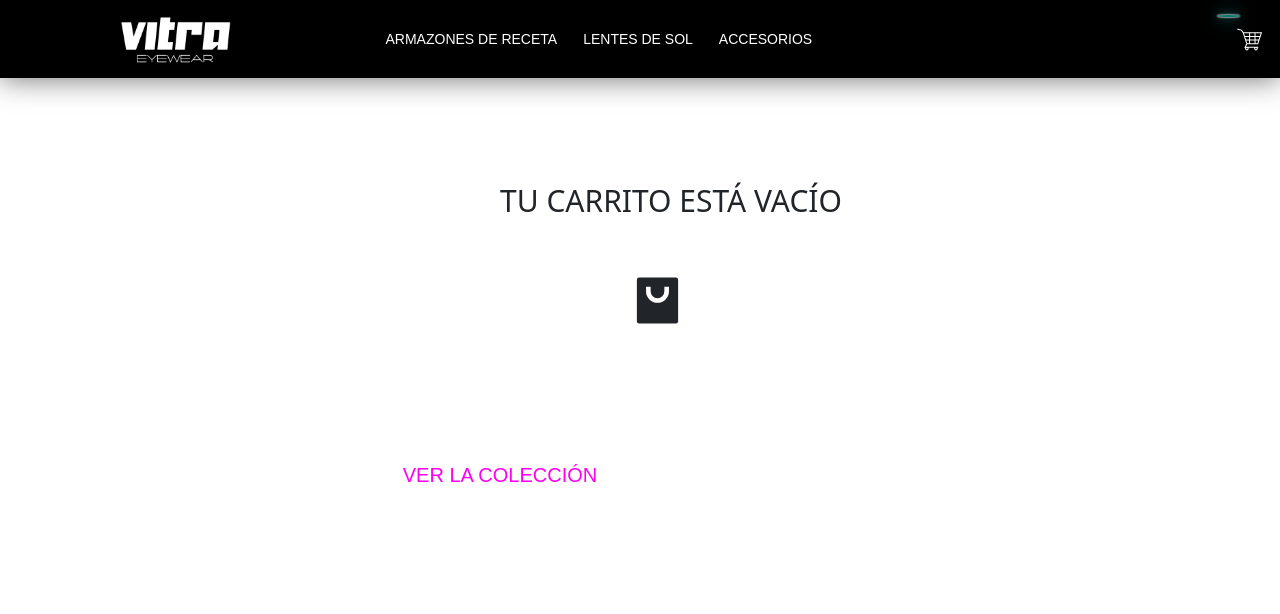
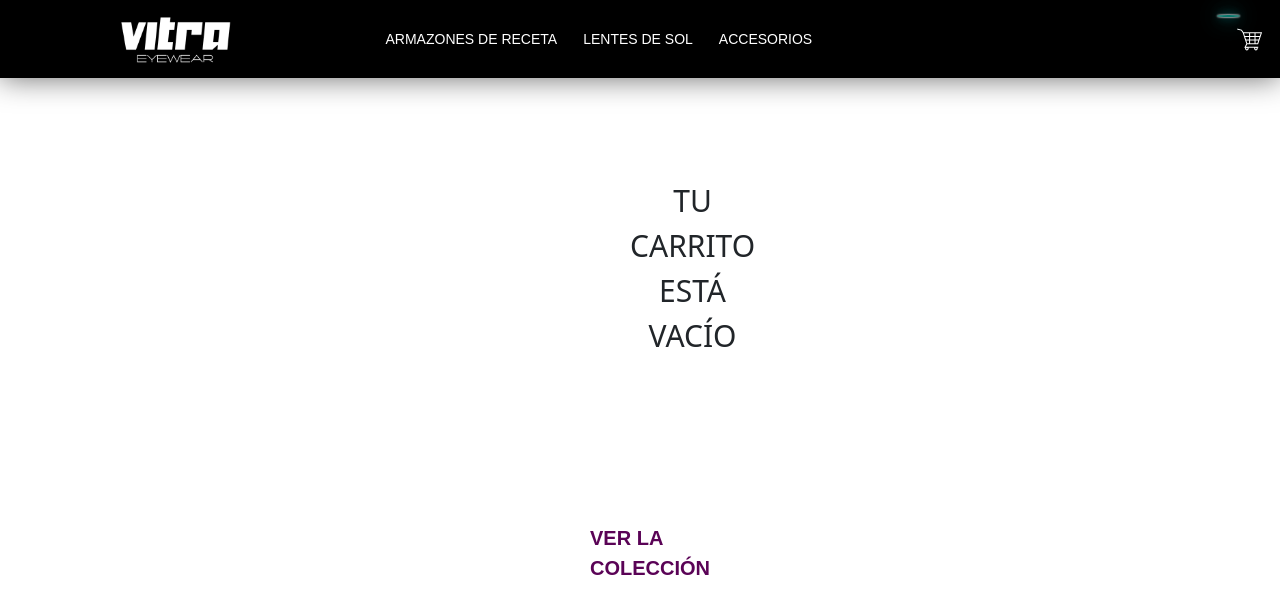
Before and after one commit to BadWolf1899/shop-lopez, a React (Create React App) app: page /cart in a window 1280 px wide. Shown: the top 614 px of the page. Built offline with nearby package versions, Linux system fonts and the light colour scheme.

Commit message:
Estilos finales

```diff
--- a/src/components/styles/Baner.css
+++ b/src/components/styles/Baner.css
@@ -16,7 +16,13 @@
     text-align: center;
     font-weight: 600;
     display: flex;
-    margin-left: 35rem;
-    margin-right: 35rem;
+    margin-left: 32rem;
+    margin-right: 32rem;
     margin-top: 1rem;
+    color: azure;
+    padding-left: 5rem;
+    padding-right: 5rem;
+    padding-top: 0.3rem;
+    padding-bottom: 0.3rem;
+    background-color: black;
 }
--- a/src/components/styles/Item.css
+++ b/src/components/styles/Item.css
@@ -53,13 +53,11 @@ transition: transform 750ms;
   text-justify: auto;
   margin-left: 10rem;
   margin-top: -2rem;
+  text-transform: uppercase;
   transition: font-size .4s ease-in-out;
   background-color: transparent;
   text-decoration: none;
 }
-
-
-
 
 .price{
     color: #000;
--- a/src/components/styles/ItemCart.css
+++ b/src/components/styles/ItemCart.css
@@ -26,16 +26,7 @@
     box-shadow: 0, 0, 2rem #00000045;
 }
 
- .title{
-background-color: transparent;
-font-size: 20px;
-color: #000000;
-text-align: right;
-font-weight: 300;
-display: flex;
-margin-top: 0;
-margin-left: 0%;
-}
+
 
 .price {
     font-family: futura-pt,sans-serif;
@@ -101,7 +92,8 @@ border-color: #fffbfb00;
 
 .empty{
 margin-top: 10rem;
-  margin-left: 50rem;
+margin-left: 63rem;
+margin-right: 63rem;
 text-align: center;
 font-size: 30px;
 box-sizing: border-box;
@@ -109,43 +101,47 @@ display: flex;
 font-weight: 500;
 text-transform: uppercase;
     }
+
 .bag{
 margin-top: 5rem;
-  margin-left: 63rem;
+margin-left: 75rem;
+margin-right: 75rem;
 text-align: center;
 font-size: 55px;
 box-sizing: border-box;
 display: flex;
 }
+
 .collection{
       justify-items: center;
+      text-decoration-color: none;
+      text-emphasis-color: none;
       align-items: flex-end;
-      margin-left: -28rem;
-      margin-top: 13rem;
-      font-weight: 300;
+      margin-left: 65rem;
+      margin-right: 70rem;
+      margin-top: 6rem;
+      font-weight: 700;
       text-transform: uppercase;
       text-decoration: none;
-      color: #ff00f2;
-      font-family: furura-pt, sans-serif;
+      color: #5a0356;
+      font-family: sans-serif, sans-serif;
       font-size: 20px;
       justify-content: center;
       right: 25rem;
-      padding: 2px 2px 2px 2px;
       display: flex;
       align-items: center;
 }
 
-    .collection :hover{
+.collection:hover {
+  text-decoration: none;
   color: #ffffff;
-      box-sizing: border-box;
-      box-shadow: #000000;
       text-shadow:
-      0 0 7px #df13fe,
-      0 0 10px rgba(242, 88, 237, 0.809),
-      0 0 21px rgba(247, 102, 250, 0.934),
-      0 0 42px #bc13fe,
-      0 0 82px #bc13fe,
-      0 0 92px #df13fe,
-      0 0 102px #bc13fe,
-      0 0 151px #bc13fe;
+      0 0 7px #13feee,
+      0 0 10px rgba(88, 242, 239, 0.809),
+      0 0 21px rgba(102, 243, 250, 0.934),
+      0 0 42px #13fef6,
+      0 0 82px #13fef6,
+      0 0 92px #13f6fe,
+      0 0 102px #13eafe,
+      0 0 151px #13fefa;
 }
--- a/src/components/styles/ItemDetail.css
+++ b/src/components/styles/ItemDetail.css
@@ -49,7 +49,6 @@
   }
 
   .title{
-margin-top: 4rem;
 background-color: transparent;
 font-size: 25px;
 color: #000000;
@@ -77,19 +76,19 @@ color: #000000;
 text-align: right;
 font-weight: 500;
 text-decoration: none;
-margin-top: 5rem;
+margin-top: 15rem;
 }
 
-.compra :hover{
-    color: rgb(255, 255, 255);
+.compra:hover {
     text-decoration: none;
-    text-shadow:
-    0 0 7px #df13fe,
-    0 0 10px rgba(242, 88, 237, 0.809),
-    0 0 21px rgba(247, 102, 250, 0.934),
-    0 0 42px #bc13fe,
-    0 0 82px #bc13fe,
-    0 0 92px #df13fe,
-    0 0 102px #bc13fe,
-    0 0 151px #bc13fe;
-}
+    color: #ffffff;
+        text-shadow:
+        0 0 7px #df13fe,
+        0 0 10px rgba(255, 0, 242, 0.809),
+        0 0 21px rgba(255, 0, 217, 0.934),
+        0 0 42px #ea13fe,
+        0 0 82px #fe13df,
+        0 0 92px #ff00bf,
+        0 0 102px #fe13db,
+        0 0 151px #ff00d4;
+  }
```
Lines whose indentation alone changed are shown as unchanged.
